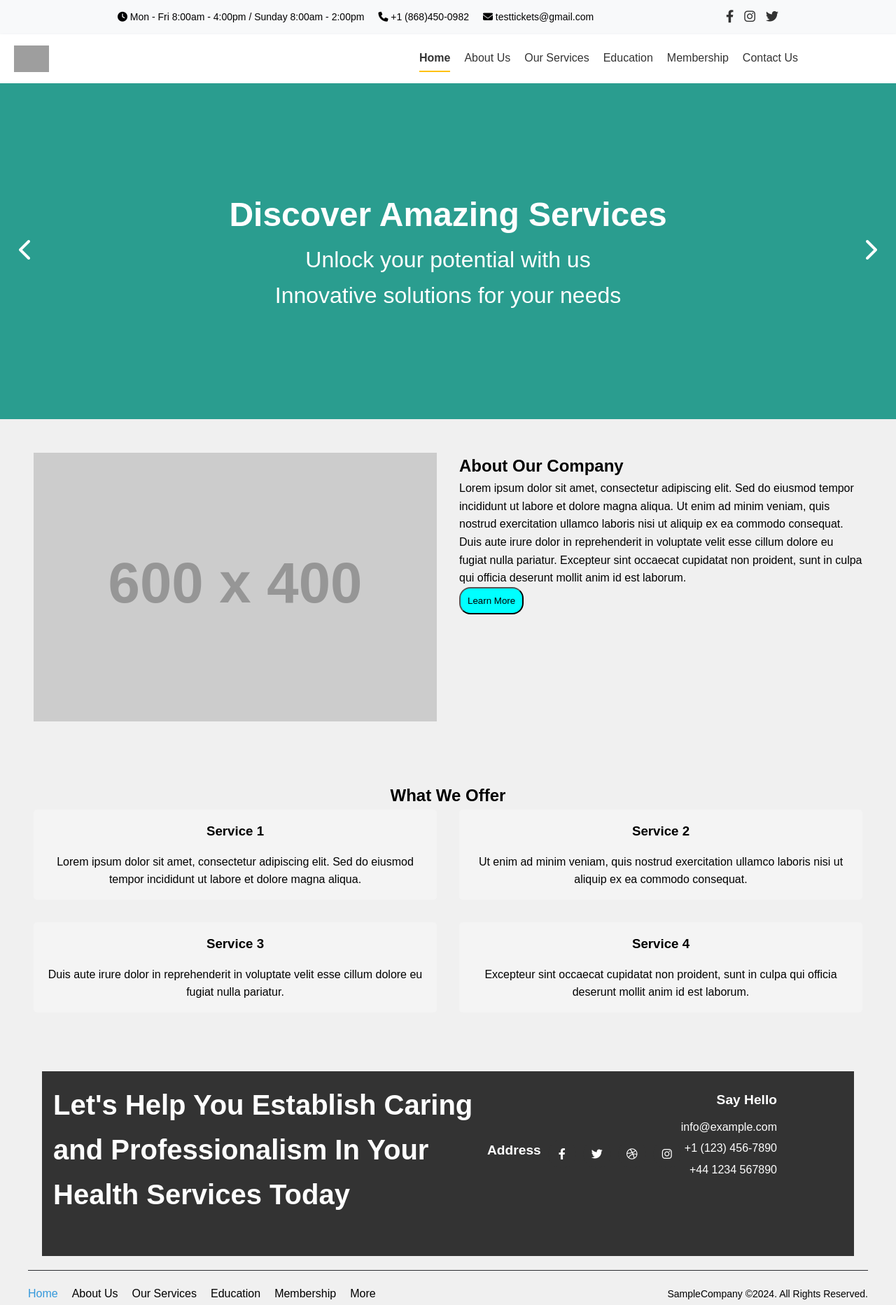
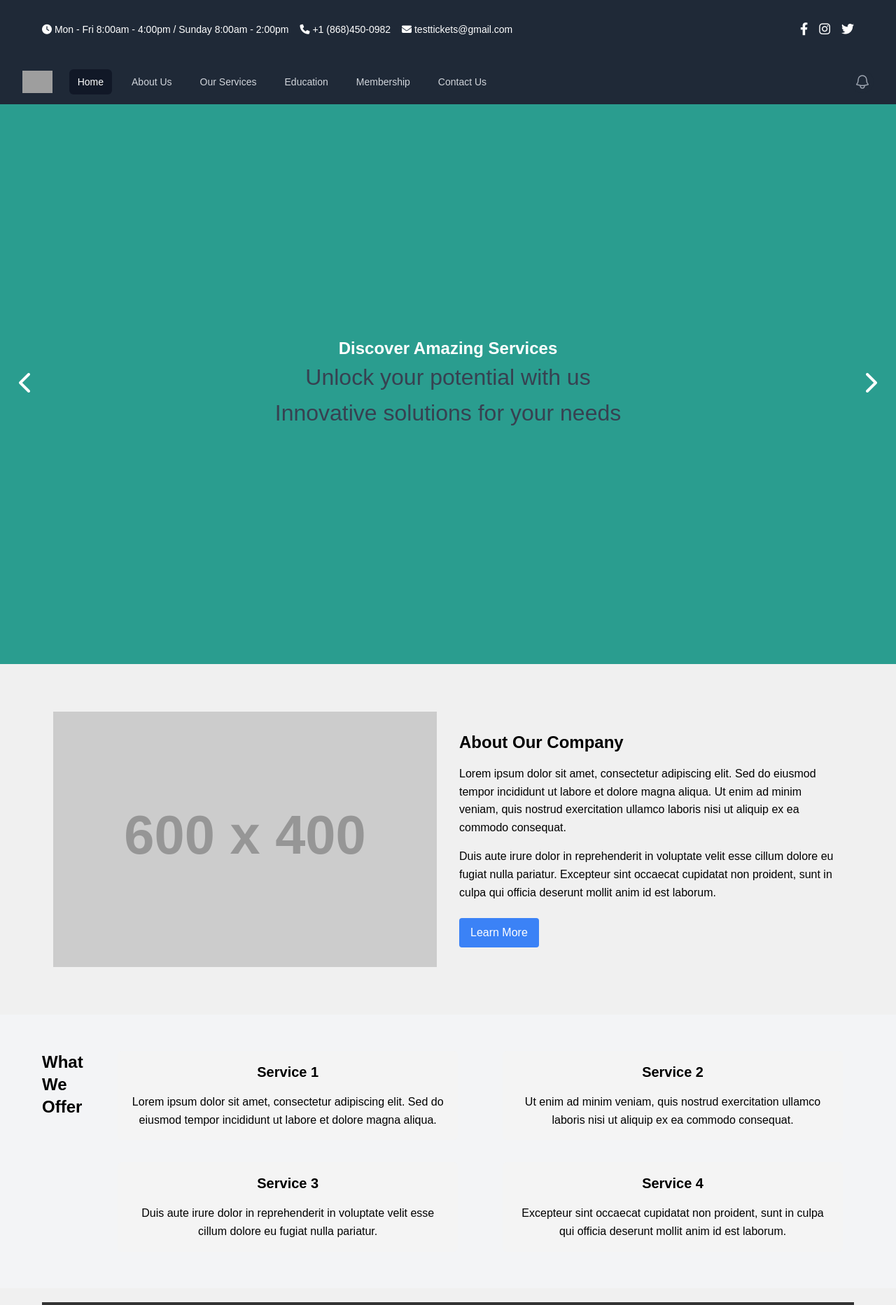
Before and after one commit to HighSensitivity/Test-Site, a plain HTML site: page index.html in a window 1280 px wide. Shown: the top 1865 px of the page at 70% size. Drawn offline with nearby package versions, Linux system fonts and the light colour scheme; grey boxes are pictures that could not be loaded; placeholder pictures from the web are drawn by us.

Commit message:
Update index.html

```diff
--- a/index.html
+++ b/index.html
@@ -7,49 +7,12 @@
     <title>Modern Responsive Website</title>
 
 	<link href="https://cdnjs.cloudflare.com/ajax/libs/font-awesome/6.2.0/css/all.min.css" rel="stylesheet">
+    <link href="https://cdn.jsdelivr.net/npm/tailwindcss@2.2.16/dist/tailwind.min.css" rel="stylesheet">
     <style>
         * {
             margin: 0;
             padding: 0;
             box-sizing: border-box;
-        }
-		.navbar-1{
-            background-color: #f8f9fa;
-            padding: 10px 20px;
-            display: flex;
-            justify-content: center;
-            align-items: center;
-            flex-wrap: wrap;
-        }
-        .info-div-1 {
-            display: flex;
-            flex-wrap: wrap;
-            justify-content: flex-start;
-            align-items: center;
-			margin-right: 120px;
-        }
-        .info-item-1 {
-            margin-right: 20px;
-            font-size: 14px;
-			text-decoration: none; /* Remove underline */
-			color: inherit; /* Maintain the link's default color */
-
-        }
-		.info-item-1:hover {
-			color: #046cb5;
-		}
-        .social-div-1 {
-            display: flex;
-            justify-content: flex-end;
-            align-items: center;
-			width: 10%;
-        }
-
-		.social-div-2 {
-            display: flex;
-            justify-content: flex-end;
-            align-items: center;
-			width: 30%;
         }
         .social-icon-1 {
             margin-left: 15px;
@@ -64,6 +27,7 @@
 		}
 		.social-icon-1 {
 			transition: color 0.3s ease;
+			color: #fff;
 		}
 		body .social-icon-1.facebook-icon:hover i {
 			color: #1877F2 !important; /* Facebook blue */
@@ -75,67 +39,6 @@
 
 		body .social-icon-1.twitter-icon:hover i {
 			color: #1DA1F2 !important; /* Twitter blue */
-		}
-		.navbar {
-            display: flex;
-            justify-content: space-between;
-            align-items: center;
-            padding: 10px 20px;
-            background-color: white;
-            box-shadow: 0 2px 4px rgba(0,0,0,0.1);
-        }
-        .logo {
-            display: flex;
-            align-items: center;
-        }
-        .logo img {
-            height: 50px;
-            width: 50px;
-            margin-right: 10px;
-            object-fit: contain;
-        }
-        .logo-text {
-            font-size: 14px;
-            color: #333;
-            text-align: center;
-            line-height: 1.2;
-        }
-        .nav-links {
-            display: flex;
-            gap: 20px;
-			margin-right: 120px;
-        }
-        .nav-links a {
-            text-decoration: none;
-            color: #333;
-            font-size: 16px;
-            padding: 5px 0;
-            position: relative;
-        }
-        .nav-links a::after {
-            content: '';
-            position: absolute;
-            width: 100%;
-            height: 2px;
-            bottom: 0;
-            left: 0;
-            background-color: #ffc107;
-            transform: scaleX(0);
-            transform-origin: bottom right;
-        }
-        .nav-links a:hover {
-            color: #0dcaf0;
-        }
-        .nav-links a:hover::after {
-            transform: scaleX(1);
-            transform-origin: bottom left;
-        }
-        .nav-links a.active {
-            border-bottom: 2px solid #ffc107;
-            font-weight: bold;
-        }
-        .nav-links a.active:hover::after {
-            transform: scaleX(0);
 		}
 
         body {
@@ -164,7 +67,7 @@
 
         .hero-slider {
             position: relative;
-            height: 60vh;
+            height: 100vh;
             overflow: hidden;
         }
 
@@ -466,127 +369,178 @@
     </style>
 </head>
 <body>
+
 <!-- Header-top start -->
-    <nav class="navbar-1">
-        <div class="info-div-1">
-            <span class="info-item-1"><i class="fas fa-clock"></i> Mon - Fri 8:00am - 4:00pm / Sunday 8:00am - 2:00pm</span>
-            <a href="tel:+18684500982" class="info-item-1"><i class="fa-solid fa-phone"></i> +1 (868)450-0982</a>
-			<a href="mailto:testtickets@gmail.com" class="info-item-1"><i class="fa-solid fa-envelope"></i> testtickets@gmail.com</a>
+<nav class="bg-gray-800 text-white py-2">
+    <div class="container mx-auto flex justify-between items-center">
+        <div class="flex items-center space-x-4">
+            <span class="text-sm"><i class="fas fa-clock"></i> Mon - Fri 8:00am - 4:00pm / Sunday 8:00am - 2:00pm</span>
+            <a href="tel:+18684500982" class="text-sm"><i class="fa-solid fa-phone"></i> +1 (868)450-0982</a>
+            <a href="mailto:testtickets@gmail.com" class="text-sm"><i class="fa-solid fa-envelope"></i> testtickets@gmail.com</a>
         </div>
-			<div class="social-div-1">
-				<a href="https://www.facebook.com" class="social-icon-1" target="_blank"
-				onmouseover="this.querySelector('i').style.color='#1877F2'"
-				onmouseout="this.querySelector('i').style.color='#333'">
+        <div class="flex space-x-4">
+            <a href="https://www.facebook.com" class="social-icon-1 text-gray-400 hover:text-blue-500" target="_blank">
                 <i class="fab fa-facebook-f"></i>
             </a>
-
-				<a href="https://www.instagram.com" class="social-icon-1" target="_blank"
-				onmouseover="this.querySelector('i').style.color='#E4405F'"
-				onmouseout="this.querySelector('i').style.color='#333'">
+            <a href="https://www.instagram.com" class="social-icon-1 text-gray-400 hover:text-pink-500" target="_blank">
                 <i class="fab fa-instagram"></i>
             </a>
-
-				<a href="https://www.twitter.com" class="social-icon-1" target="_blank"
-				onmouseover="this.querySelector('i').style.color='#1DA1F2'"
-				onmouseout="this.querySelector('i').style.color='#333'">
+            <a href="https://www.twitter.com" class="social-icon-1 text-gray-400 hover:text-blue-400" target="_blank">
                 <i class="fab fa-twitter"></i>
             </a>
         </div>
+    </div>
 </nav>
 <!-- Header-top end -->
+<nav class="bg-gray-800">
+  <div class="mx-auto max-w-7xl px-2 sm:px-6 lg:px-8">
+    <div class="relative flex h-16 items-center justify-between">
+      <div class="absolute inset-y-0 left-0 flex items-center sm:hidden">
+        <!-- Mobile menu button-->
+        <button type="button" class="relative inline-flex items-center justify-center rounded-md p-2 text-gray-400 hover:bg-gray-700 hover:text-white focus:outline-none focus:ring-2 focus:ring-inset focus:ring-white" aria-controls="mobile-menu" aria-expanded="false">
+          <span class="absolute -inset-0.5"></span>
+          <span class="sr-only">Open main menu</span>
+          <!--
+            Icon when menu is closed.
 
-    <nav class="navbar">
-        <div class="logo">
-            <img src="https://i.imgur.com/sL8Mo5j.png" alt="Nurses International Logo">
-            <div class="logo-text">
+            Menu open: "hidden", Menu closed: "block"
+          -->
+          <svg class="block h-6 w-6" fill="none" viewBox="0 0 24 24" stroke-width="1.5" stroke="currentColor" aria-hidden="true" data-slot="icon">
+            <path stroke-linecap="round" stroke-linejoin="round" d="M3.75 6.75h16.5M3.75 12h16.5m-16.5 5.25h16.5" />
+          </svg>
+          <!--
+            Icon when menu is open.
+
+            Menu open: "block", Menu closed: "hidden"
+          -->
+          <svg class="hidden h-6 w-6" fill="none" viewBox="0 0 24 24" stroke-width="1.5" stroke="currentColor" aria-hidden="true" data-slot="icon">
+            <path stroke-linecap="round" stroke-linejoin="round" d="M6 18 18 6M6 6l12 12" />
+          </svg>
+        </button>
+      </div>
+      <div class="flex flex-1 items-center justify-center sm:items-stretch sm:justify-start">
+        <div class="flex flex-shrink-0 items-center">
+          <img class="h-8 w-auto" src="https://i.imgur.com/sL8Mo5j.png" alt="Your Company">
+        </div>
+        <div class="hidden sm:ml-6 sm:block">
+          <div class="flex space-x-4">
+            <!-- Current: "bg-gray-900 text-white", Default: "text-gray-300 hover:bg-gray-700 hover:text-white" -->
+            <a href="#" class="rounded-md bg-gray-900 px-3 py-2 text-sm font-medium text-white" aria-current="page">Home</a>
+            <a href="#" class="rounded-md px-3 py-2 text-sm font-medium text-gray-300 hover:bg-gray-700 hover:text-white">About Us</a>
+            <a href="#" class="rounded-md px-3 py-2 text-sm font-medium text-gray-300 hover:bg-gray-700 hover:text-white">Our Services</a>
+            <a href="#" class="rounded-md px-3 py-2 text-sm font-medium text-gray-300 hover:bg-gray-700 hover:text-white">Education</a>
+            <a href="#" class="rounded-md px-3 py-2 text-sm font-medium text-gray-300 hover:bg-gray-700 hover:text-white">Membership</a>
+            <a href="#" class="rounded-md px-3 py-2 text-sm font-medium text-gray-300 hover:bg-gray-700 hover:text-white">Contact Us</a>
           </div>
         </div>
-        <div class="nav-links">
-            <a href="index.html" class="active">Home</a>
-            <a href="#">About Us</a>
-            <a href="#">Our Services</a>
-            <a href="#">Education</a>
-            <a href="sign-in.html">Membership</a>
-            <a href="contact.html">Contact Us</a>
+      </div>
+      <div class="absolute inset-y-0 right-0 flex items-center pr-2 sm:static sm:inset-auto sm:ml-6 sm:pr-0">
+        <button type="button" class="relative rounded-full bg-gray-800 p-1 text-gray-400 hover:text-white focus:outline-none focus:ring-2 focus:ring-white focus:ring-offset-2 focus:ring-offset-gray-800">
+          <span class="absolute -inset-1.5"></span>
+          <span class="sr-only">View notifications</span>
+          <svg class="h-6 w-6" fill="none" viewBox="0 0 24 24" stroke-width="1.5" stroke="currentColor" aria-hidden="true" data-slot="icon">
+            <path stroke-linecap="round" stroke-linejoin="round" d="M14.857 17.082a23.848 23.848 0 0 0 5.454-1.31A8.967 8.967 0 0 1 18 9.75V9A6 6 0 0 0 6 9v.75a8.967 8.967 0 0 1-2.312 6.022c1.733.64 3.56 1.085 5.455 1.31m5.714 0a24.255 24.255 0 0 1-5.714 0m5.714 0a3 3 0 1 1-5.714 0" />
+          </svg>
+        </button>
+
+
+        </div>
+      </div>
+    </div>
+
+
+  <!-- Mobile menu, show/hide based on menu state. -->
+  <div class="sm:hidden" id="mobile-menu">
+    <div class="space-y-1 px-2 pb-3 pt-2">
+      <!-- Current: "bg-gray-900 text-white", Default: "text-gray-300 hover:bg-gray-700 hover:text-white" -->
+      <a href="#" class="block rounded-md bg-gray-900 px-3 py-2 text-base font-medium text-white" aria-current="page">Home</a>
+      <a href="#" class="block rounded-md px-3 py-2 text-base font-medium text-gray-300 hover:bg-gray-700 hover:text-white">About Us</a>
+      <a href="#" class="block rounded-md px-3 py-2 text-base font-medium text-gray-300 hover:bg-gray-700 hover:text-white">Our Services</a>
+      <a href="#" class="block rounded-md px-3 py-2 text-base font-medium text-gray-300 hover:bg-gray-700 hover:text-white">Education</a>
+	  <a href="#" class="block rounded-md px-3 py-2 text-base font-medium text-gray-300 hover:bg-gray-700 hover:text-white">Membership</a>
+	  <a href="#" class="block rounded-md px-3 py-2 text-base font-medium text-gray-300 hover:bg-gray-700 hover:text-white">Contact Us</a>
+    </div>
   </div>
 </nav>
 <main>
     <div class="hero-slider">
         <div class="slide active" style="background-image: url('https://i.imgur.com/sL8Mo5j.png'); background-size: contain; background-position: right; background-repeat: no-repeat; background-color: #f4a261;">
             <div class="slide-content">
-                    <h2>Welcome to Our Website</h2>
-                    <p class="slide-text-1">Experience the future of web design</p>
-                    <p class="slide-text-2">Discover our amazing features</p>
+                <h2 class="text-2xl font-bold">Welcome to Our Website</h2>
+                <p class="slide-text-1 text-gray-700">Experience the future of web design</p>
+                <p class="slide-text-2 text-gray-700">Discover our amazing features</p>
             </div>
         </div>
         <div class="slide" style="background-color: #2a9d8f;">
             <div class="slide-content">
-                    <h2>Discover Amazing Services</h2>
-                    <p class="slide-text-1">Unlock your potential with us</p>
-                    <p class="slide-text-2">Innovative solutions for your needs</p>
+                <h2 class="text-2xl font-bold">Discover Amazing Services</h2>
+                <p class="slide-text-1 text-gray-700">Unlock your potential with us</p>
+                <p class="slide-text-2 text-gray-700">Innovative solutions for your needs</p>
             </div>
         </div>
         <div class="slide" style="background-color: #e76f51;">
             <div class="slide-content">
-                    <h2>Join Our Community</h2>
-                    <p class="slide-text-1">Connect with like-minded individuals</p>
-                    <p class="slide-text-2">Be part of something extraordinary</p>
+                <h2 class="text-2xl font-bold">Join Our Community</h2>
+                <p class="slide-text-1 text-gray-700">Connect with like-minded individuals</p>
+                <p class="slide-text-2 text-gray-700">Be part of something extraordinary</p>
             </div>
         </div>
         <div class="slider-arrow slider-arrow-left"><i class="fas fa-chevron-left"></i></div>
         <div class="slider-arrow slider-arrow-right"><i class="fas fa-chevron-right"></i></div>
     </div>
 
-        <section class="content-section">
+    <section class="content-section py-16">
+        <div class="container mx-auto flex justify-between items-center">
             <div class="image-half">
-                <img src="https://via.placeholder.com/600x400" alt="Placeholder image">
+                <img src="https://via.placeholder.com/600x400" alt="Placeholder image" class="w-full h-auto">
             </div>
             <div class="text-half">
-                <h2>About Our Company</h2>
-                <p>Lorem ipsum dolor sit amet, consectetur adipiscing elit. Sed do eiusmod tempor incididunt ut labore et dolore magna aliqua. Ut enim ad minim veniam, quis nostrud exercitation ullamco laboris nisi ut aliquip ex ea commodo consequat.</p>
-                <p>Duis aute irure dolor in reprehenderit in voluptate velit esse cillum dolore eu fugiat nulla pariatur. Excepteur sint occaecat cupidatat non proident, sunt in culpa qui officia deserunt mollit anim id est laborum.</p>
-                <button>Learn More</button>
+                <h2 class="text-2xl font-bold mb-4">About Our Company</h2>
+                <p class="mb-4">Lorem ipsum dolor sit amet, consectetur adipiscing elit. Sed do eiusmod tempor incididunt ut labore et dolore magna aliqua. Ut enim ad minim veniam, quis nostrud exercitation ullamco laboris nisi ut aliquip ex ea commodo consequat.</p>
+                <p class="mb-6">Duis aute irure dolor in reprehenderit in voluptate velit esse cillum dolore eu fugiat nulla pariatur. Excepteur sint occaecat cupidatat non proident, sunt in culpa qui officia deserunt mollit anim id est laborum.</p>
+                <button class="bg-blue-500 hover:bg-blue-600 text-white py-2 px-4 rounded">Learn More</button>
+            </div>
         </div>
     </section>
-      <section class="services-section">
-            <h2>What We Offer</h2>
-            <div class="services-row">
+
+    <section class="services-section py-16 bg-gray-100">
+        <div class="container mx-auto">
+            <h2 class="text-2xl font-bold mb-8">What We Offer</h2>
+            <div class="grid grid-cols-2 gap-8">
                 <div class="service">
-                    <h3>Service 1</h3>
+                    <h3 class="text-xl font-bold mb-2">Service 1</h3>
                     <p>Lorem ipsum dolor sit amet, consectetur adipiscing elit. Sed do eiusmod tempor incididunt ut labore et dolore magna aliqua.</p>
                 </div>
                 <div class="service">
-                    <h3>Service 2</h3>
+                    <h3 class="text-xl font-bold mb-2">Service 2</h3>
                     <p>Ut enim ad minim veniam, quis nostrud exercitation ullamco laboris nisi ut aliquip ex ea commodo consequat.</p>
                 </div>
-            </div>
-            <div class="services-row">
                 <div class="service">
-                    <h3>Service 3</h3>
+                    <h3 class="text-xl font-bold mb-2">Service 3</h3>
                     <p>Duis aute irure dolor in reprehenderit in voluptate velit esse cillum dolore eu fugiat nulla pariatur.</p>
                 </div>
                 <div class="service">
-                    <h3>Service 4</h3>
+                    <h3 class="text-xl font-bold mb-2">Service 4</h3>
                     <p>Excepteur sint occaecat cupidatat non proident, sunt in culpa qui officia deserunt mollit anim id est laborum.</p>
+                </div>
             </div>
         </div>
     </section>
 </main>
 
 <div class="container">
-        <header class="header">
-            <h1 class="main-heading">Let's Help You Establish Caring and Professionalism In Your Health Services Today</h1>
-            <div class="contact-info">
-
+    <header class="header py-8">
+        <h1 class="main-heading text-2xl font-bold">Let's Help You Establish Caring and Professionalism In Your Health Services Today</h1>
+        <div class="contact-info flex justify-between items-center">
             <div class="social-icons">
-				<h2 class="contact-heading">Address</h2>
-                    <a href="#" class="social-icon"><i class="fab fa-facebook-f"></i></a>
-                    <a href="#" class="social-icon"><i class="fab fa-twitter"></i></a>
-                    <a href="#" class="social-icon"><i class="fab fa-dribbble"></i></a>
-                    <a href="#" class="social-icon"><i class="fab fa-instagram"></i></a>
+                <h2 class="contact-heading text-lg font-bold mb-2">Address</h2>
+                <a href="#" class="social-icon text-gray-600 hover:text-blue-500"><i class="fab fa-facebook-f"></i></a>
+                <a href="#" class="social-icon text-gray-600 hover:text-blue-500"><i class="fab fa-twitter"></i></a>
+                <a href="#" class="social-icon text-gray-600 hover:text-blue-500"><i class="fab fa-dribbble"></i></a>
+                <a href="#" class="social-icon text-gray-600 hover:text-blue-500"><i class="fab fa-instagram"></i></a>
             </div>
             <div class="contact-details">
-                    <h2 class="contact-heading">Say Hello</h2>
+                <h2 class="contact-heading text-lg font-bold mb-2">Say Hello</h2>
                 <p>info@example.com</p>
                 <p>+1 (123) 456-7890</p>
                 <p>+44 1234 567890</p>
@@ -595,17 +549,19 @@
     </header>
 </div>
 
-    <footer class="footer container">
-        <nav class="footer-nav">
-            <a href="#">Home</a>
-            <a href="#">About Us</a>
-            <a href="#">Our Services</a>
-            <a href="#">Education</a>
-            <a href="#">Membership</a>
-            <a href="#">More</a>
+<footer class="footer bg-gray-800 text-white py-8">
+    <div class="container mx-auto">
+        <nav class="footer-nav flex justify-center mb-4">
+            <a href="#" class="px-4 hover:text-blue-500">Home</a>
+            <a href="#" class="px-4 hover:text-blue-500">About Us</a>
+            <a href="#" class="px-4 hover:text-blue-500">Our Services</a>
+            <a href="#" class="px-4 hover:text-blue-500">Education</a>
+            <a href="#" class="px-4 hover:text-blue-500">Membership</a>
+            <a href="#" class="px-4 hover:text-blue-500">More</a>
         </nav>
-        <div class="copyright">
+        <div class="copyright text-center">
             SampleCompany ©2024. All Rights Reserved.
+        </div>
     </div>
 </footer>
     <button class="scroll-top"><i class="fas fa-arrow-up"></i></button>
```
Lines whose indentation alone changed are shown as unchanged.
